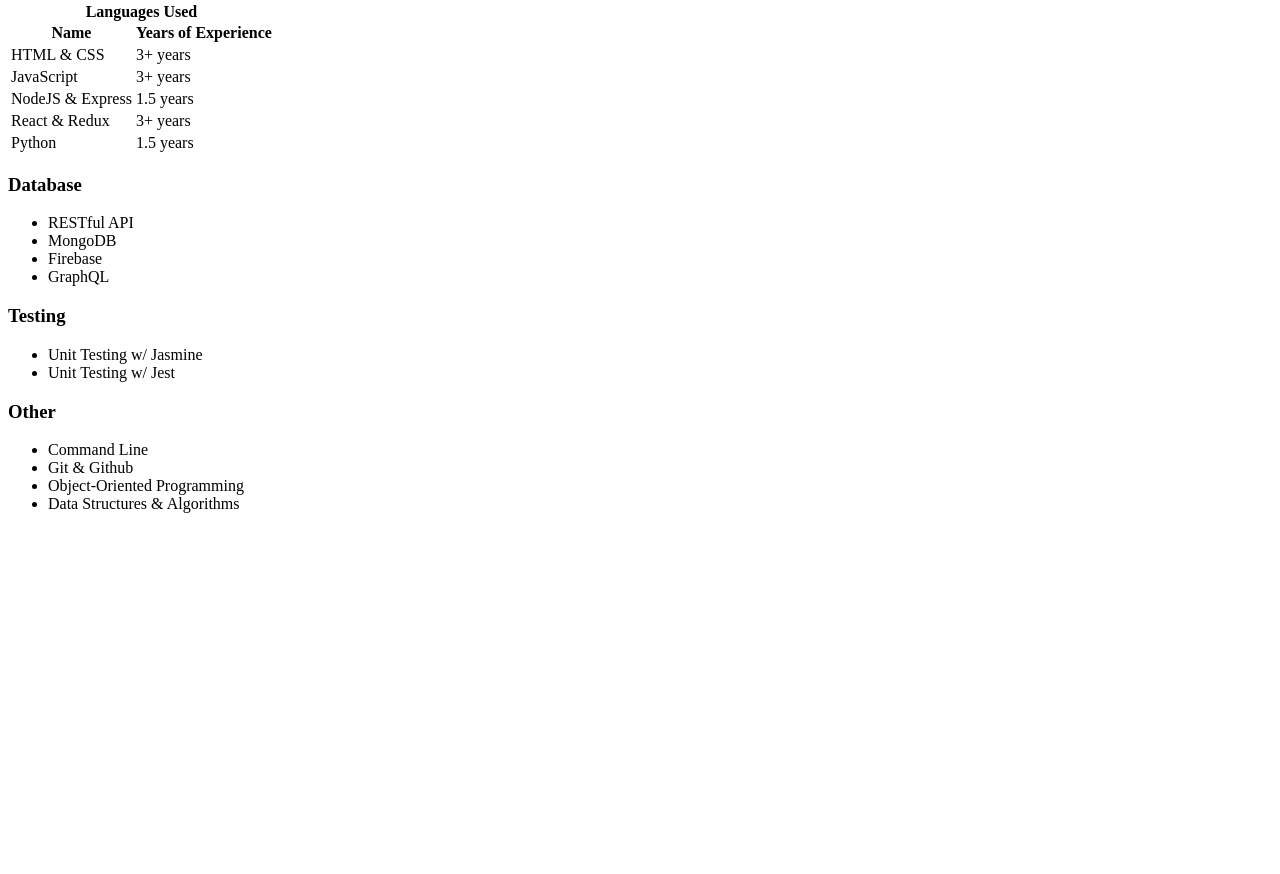
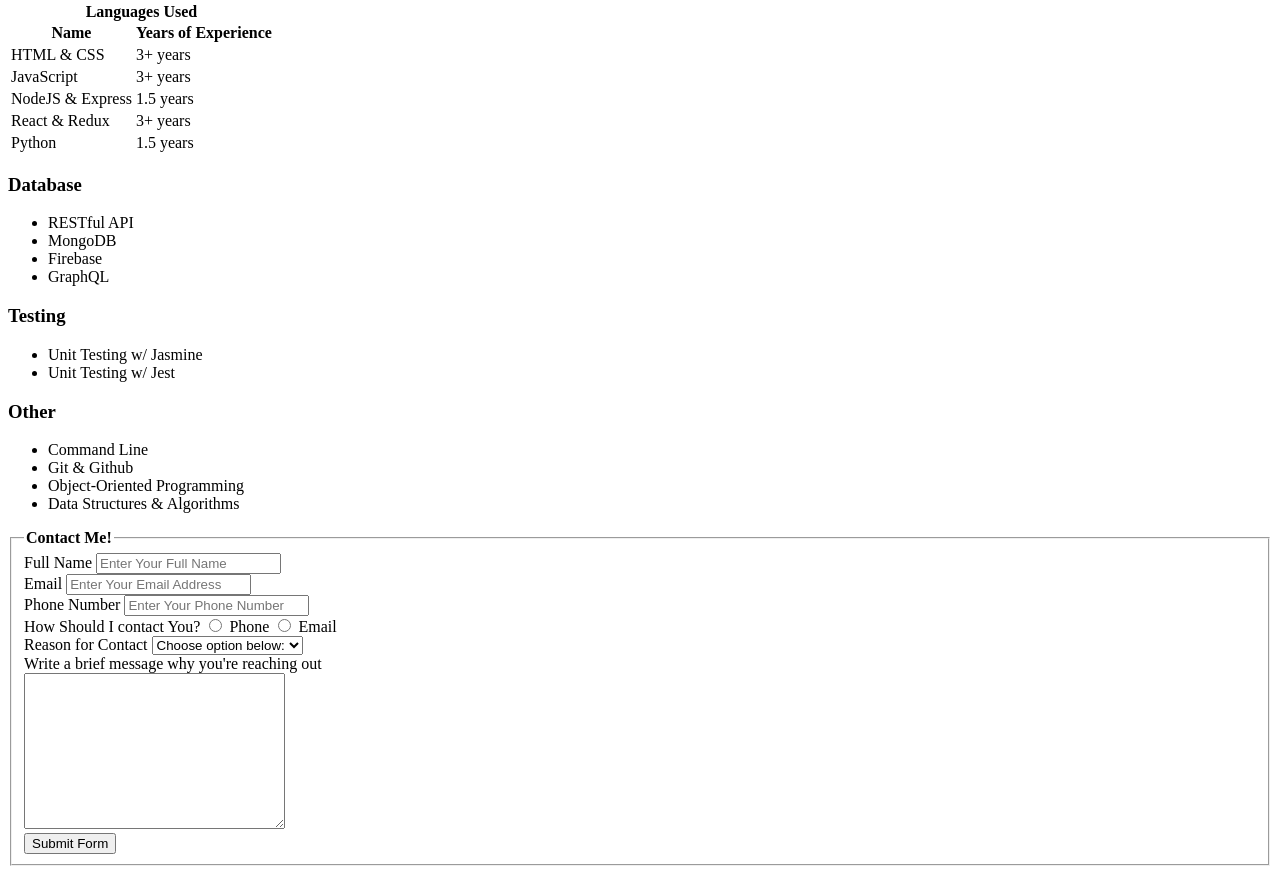
Before and after one commit to Prones94/cv_remote, a plain HTML site: page index.html in a window 1280 px wide. Shown: the part 713-1587 px from the top of the page. Before the commit the page ends 1242 px from the top, so only its background shows below. Drawn offline with Linux system fonts and the light colour scheme.

Commit message:
[edit] included contact form

```diff
--- a/index.html
+++ b/index.html
@@ -82,6 +82,42 @@
       </section>
       <!--Section for Achievements-->
       <!--Section for Projects-->
+      <!-- Section for Contact Form -->
+      <form action="#">
+        <fieldset>
+          <legend><strong>Contact Me!</strong></legend>
+        <label for="name">Full Name</label>
+        <input type="text" name="name" placeholder="Enter Your Full Name" required>
+        <br>
+        <label for="email">Email</label>
+        <input type="email" name="email" placeholder="Enter Your Email Address" required>
+        <br>
+        <label for="number">Phone Number</label>
+        <input type="number" name="number" placeholder="Enter Your Phone Number" required>
+        <br>
+        <label for="contact">How Should I contact You?</label>
+        <label>
+          <input type="radio" name="contact" value="phone" placeholder="Phone Number"> Phone
+        </label>
+        <label>
+          <input type="radio" name="contact" value="email" placeholder="Email"> Email
+        </label>
+        <br>
+        <label for="reason">Reason for Contact</label>
+        <select name="reason">
+          <option value="">Choose option below:</option>
+          <option value="job">Job Offer</option>
+          <option value="collab">Collaborations</option>
+          <option value="feedback">Feedback</option>
+        </select>
+        <br>
+        <label for="message">Write a brief message why you&apos;re reaching out</label>
+        <br>
+        <textarea name="message" cols="30" rows="10" minlength="1" maxlength="350" required></textarea>
+        <br>
+        <button type="submit">Submit Form</button>
+      </fieldset>
+      </form>
     </main>
   </body>
 </html>
```
